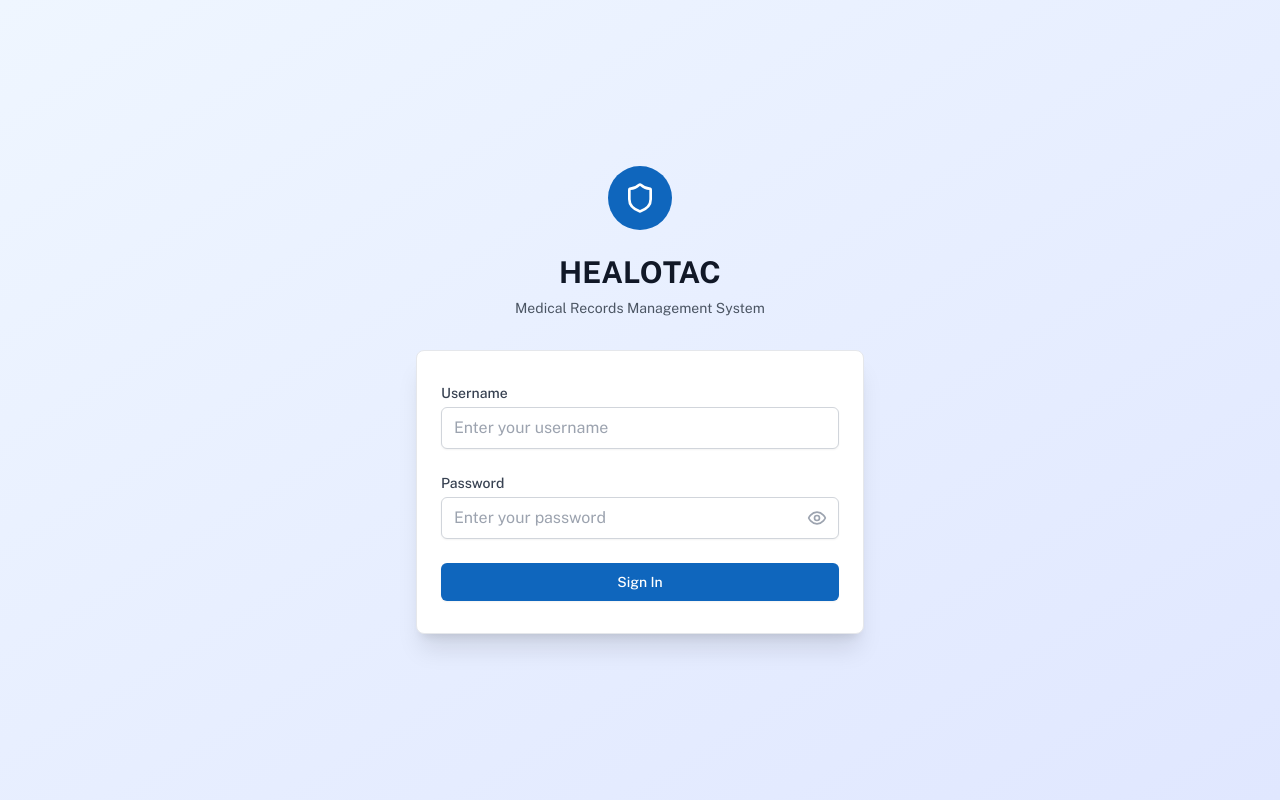
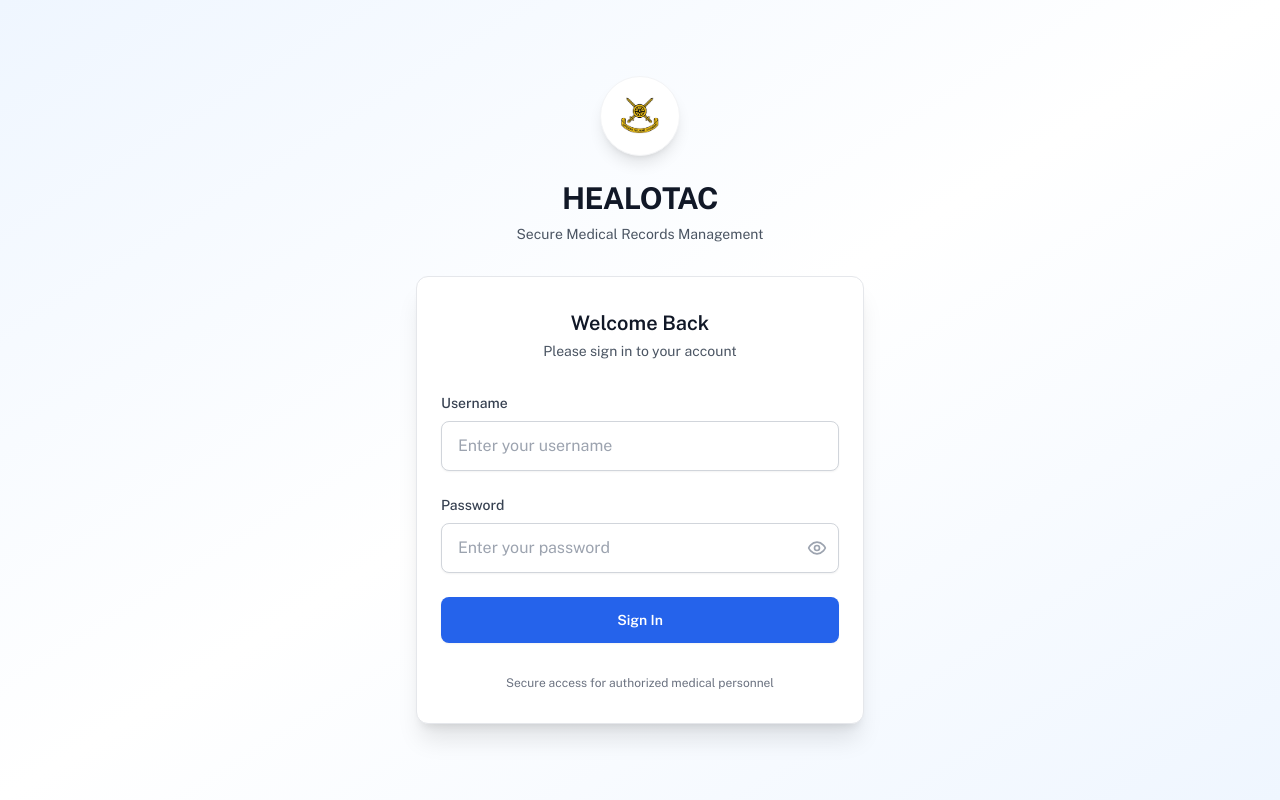
Before and after one commit to ankushjha-aj/HEALOTAC, a Next.js app: page / in a window 1280 px wide. Built offline with nearby package versions, Linux system fonts and the light colour scheme.

Commit message:
fix login page

```diff
--- a/src/app/page.tsx
+++ b/src/app/page.tsx
@@ -2,7 +2,7 @@
 
 import { useState, useEffect } from 'react'
 import { useRouter } from 'next/navigation'
-import { Shield, Eye, EyeOff } from 'lucide-react'
+import { Eye, EyeOff } from 'lucide-react'
 
 export default function LoginPage() {
   const [username, setUsername] = useState('')
@@ -67,26 +67,31 @@ export default function LoginPage() {
   }
 
   return (
-    <div className="min-h-screen bg-gradient-to-br from-blue-50 to-indigo-100 dark:from-gray-900 dark:to-gray-800 flex items-center justify-center py-12 px-4 sm:px-6 lg:px-8">
+    <div className="min-h-screen bg-gradient-to-br from-blue-50 via-white to-blue-50 dark:from-gray-900 dark:via-gray-800 dark:to-gray-900 flex items-center justify-center py-12 px-4 sm:px-6 lg:px-8">
       <div className="max-w-md w-full space-y-8">
-        {/* Header */}
+        {/* Professional Header */}
         <div className="text-center">
-          <div className="mx-auto h-16 w-16 bg-primary rounded-full flex items-center justify-center">
-            <Shield className="h-8 w-8 text-white" />
+          <div className="inline-flex items-center justify-center w-20 h-20 bg-white dark:bg-gray-800 rounded-full shadow-lg border border-gray-100 dark:border-gray-700">
+            <img src="/logo.png" alt="HEALOTAC Logo" className="w-12 h-12" />
           </div>
-          <h2 className="mt-6 text-3xl font-bold text-gray-900 dark:text-white">
+          <h2 className="mt-6 text-3xl font-bold text-gray-900 dark:text-white tracking-tight">
             HEALOTAC
           </h2>
           <p className="mt-2 text-sm text-gray-600 dark:text-gray-400">
-            Medical Records Management System
+            Secure Medical Records Management
           </p>
         </div>
 
-        {/* Login Form */}
-        <div className="bg-white dark:bg-gray-800 py-8 px-6 shadow-xl rounded-lg border border-gray-200 dark:border-gray-700">
+        {/* Professional Login Form */}
+        <div className="bg-white dark:bg-gray-800 py-8 px-6 shadow-xl rounded-xl border border-gray-200 dark:border-gray-700">
+          <div className="text-center mb-8">
+            <h3 className="text-xl font-semibold text-gray-900 dark:text-white">Welcome Back</h3>
+            <p className="text-sm text-gray-600 dark:text-gray-400 mt-1">Please sign in to your account</p>
+          </div>
+
           <form className="space-y-6" onSubmit={handleSubmit}>
             <div>
-              <label htmlFor="username" className="block text-sm font-medium text-gray-700 dark:text-gray-300">
+              <label htmlFor="username" className="block text-sm font-medium text-gray-700 dark:text-gray-300 mb-2">
                 Username
               </label>
               <input
@@ -96,16 +101,16 @@ export default function LoginPage() {
                 required
                 value={username}
                 onChange={(e) => setUsername(e.target.value)}
-                className="mt-1 block w-full px-3 py-2 border border-gray-300 dark:border-gray-600 rounded-md shadow-sm placeholder-gray-400 dark:placeholder-gray-500 bg-white dark:bg-gray-700 text-gray-900 dark:text-white focus:outline-none focus:ring-primary focus:border-primary"
+                className="block w-full px-4 py-3 border border-gray-300 dark:border-gray-600 rounded-lg shadow-sm bg-white dark:bg-gray-700 text-gray-900 dark:text-white placeholder-gray-400 dark:placeholder-gray-500 focus:outline-none focus:ring-2 focus:ring-blue-500 dark:focus:ring-blue-400 focus:border-blue-500 dark:focus:border-blue-400 transition-colors"
                 placeholder="Enter your username"
               />
             </div>
 
             <div>
-              <label htmlFor="password" className="block text-sm font-medium text-gray-700 dark:text-gray-300">
+              <label htmlFor="password" className="block text-sm font-medium text-gray-700 dark:text-gray-300 mb-2">
                 Password
               </label>
-              <div className="mt-1 relative">
+              <div className="relative">
                 <input
                   id="password"
                   name="password"
@@ -113,25 +118,25 @@ export default function LoginPage() {
                   required
                   value={password}
                   onChange={(e) => setPassword(e.target.value)}
-                  className="block w-full px-3 py-2 pr-10 border border-gray-300 dark:border-gray-600 rounded-md shadow-sm placeholder-gray-400 dark:placeholder-gray-500 bg-white dark:bg-gray-700 text-gray-900 dark:text-white focus:outline-none focus:ring-primary focus:border-primary"
+                  className="block w-full px-4 py-3 pr-12 border border-gray-300 dark:border-gray-600 rounded-lg shadow-sm bg-white dark:bg-gray-700 text-gray-900 dark:text-white placeholder-gray-400 dark:placeholder-gray-500 focus:outline-none focus:ring-2 focus:ring-blue-500 dark:focus:ring-blue-400 focus:border-blue-500 dark:focus:border-blue-400 transition-colors"
                   placeholder="Enter your password"
                 />
                 <button
                   type="button"
-                  className="absolute inset-y-0 right-0 pr-3 flex items-center"
+                  className="absolute inset-y-0 right-0 pr-3 flex items-center hover:bg-gray-50 dark:hover:bg-gray-600 rounded-r-lg transition-colors"
                   onClick={() => setShowPassword(!showPassword)}
                 >
                   {showPassword ? (
-                    <EyeOff className="h-5 w-5 text-gray-400" />
+                    <EyeOff className="h-5 w-5 text-gray-400 dark:text-gray-500" />
                   ) : (
-                    <Eye className="h-5 w-5 text-gray-400" />
+                    <Eye className="h-5 w-5 text-gray-400 dark:text-gray-500" />
                   )}
                 </button>
               </div>
             </div>
 
             {error && (
-              <div className="text-red-600 dark:text-red-400 text-sm text-center bg-red-50 dark:bg-red-900/20 p-3 rounded-md">
+              <div className="text-red-600 dark:text-red-400 text-sm text-center bg-red-50 dark:bg-red-900/20 border border-red-200 dark:border-red-800 p-3 rounded-lg">
                 {error}
               </div>
             )}
@@ -139,11 +144,11 @@ export default function LoginPage() {
             <button
               type="submit"
               disabled={loading}
-              className="w-full flex justify-center py-2 px-4 border border-transparent rounded-md shadow-sm text-sm font-medium text-white bg-primary hover:bg-primary/90 focus:outline-none focus:ring-2 focus:ring-offset-2 focus:ring-primary disabled:opacity-50 disabled:cursor-not-allowed transition-colors"
+              className="w-full flex justify-center py-3 px-4 border border-transparent rounded-lg shadow-sm text-sm font-semibold text-white bg-blue-600 hover:bg-blue-700 dark:bg-blue-700 dark:hover:bg-blue-800 focus:outline-none focus:ring-2 focus:ring-offset-2 focus:ring-blue-500 dark:focus:ring-blue-400 disabled:opacity-50 disabled:cursor-not-allowed transition-all"
             >
               {loading ? (
                 <div className="flex items-center">
-                  <div className="animate-spin rounded-full h-4 w-4 border-b-2 border-white mr-2"></div>
+                  <div className="animate-spin rounded-full h-5 w-5 border-b-2 border-white mr-2"></div>
                   Signing in...
                 </div>
               ) : (
@@ -151,6 +156,12 @@ export default function LoginPage() {
               )}
             </button>
           </form>
+
+          <div className="mt-8 text-center">
+            <p className="text-xs text-gray-500 dark:text-gray-400">
+              Secure access for authorized medical personnel
+            </p>
+          </div>
         </div>
       </div>
     </div>
```
